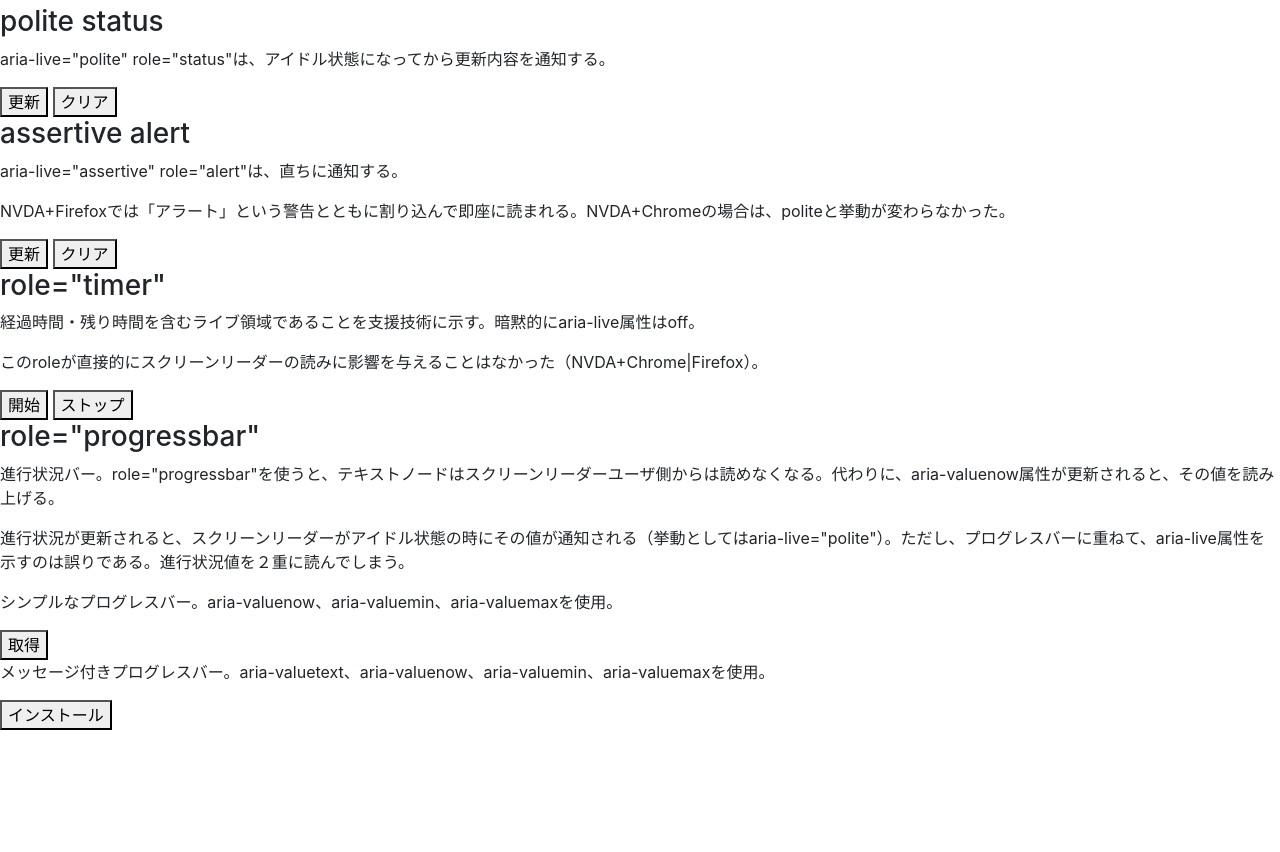
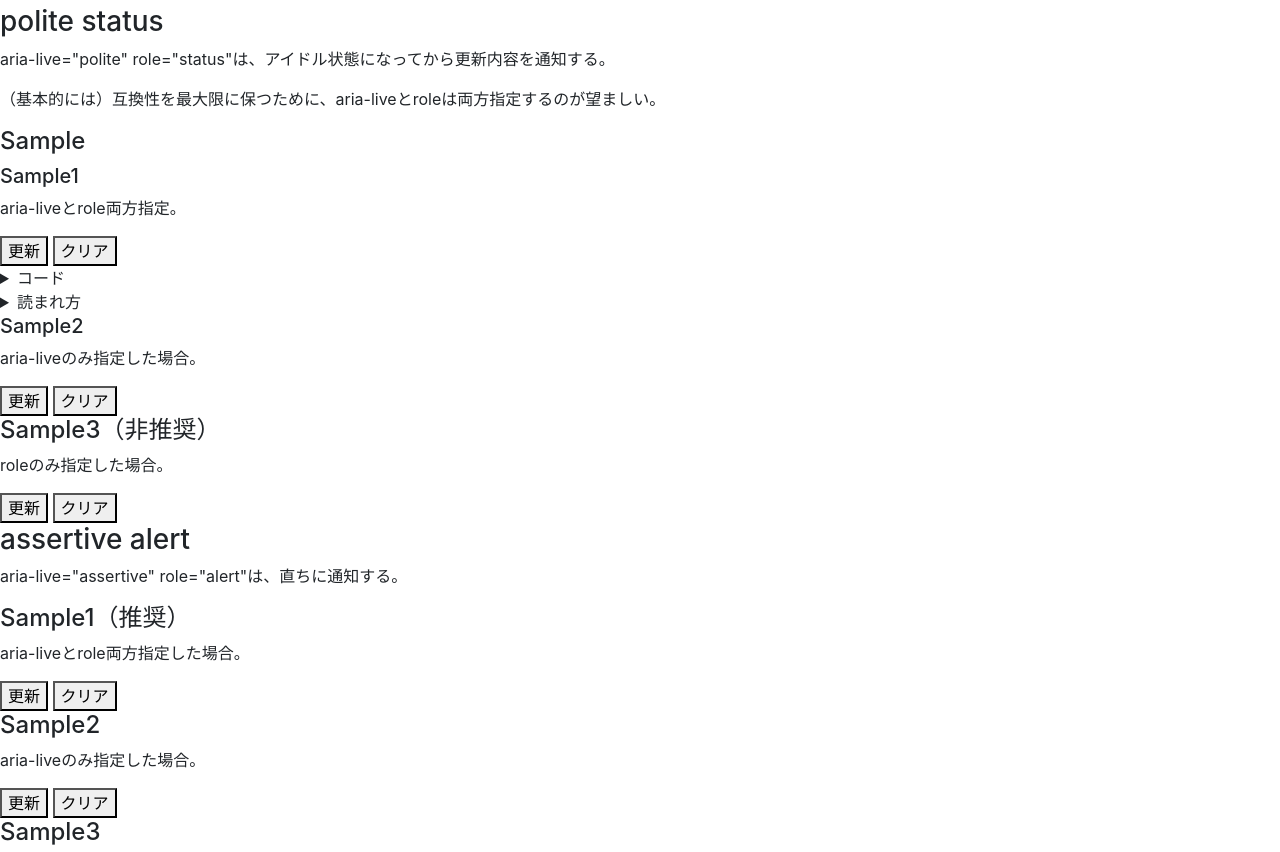
Before and after one commit to blindsoup/a11y-wai-aria-sample, a website: page live-region.html in a window 1280 px wide. Shown: the part 97-949 px from the top of the page. Before the commit the page ends 827 px from the top, so only its background shows below. Drawn offline with nearby package versions, Linux system fonts and the light colour scheme.

Commit message:
Add sample, code, and screenreader feedback for aria-live="polite"

```diff
--- a/live-region.html
+++ b/live-region.html
@@ -18,19 +18,77 @@
     <h3>polite status</h3>
     <div>
         <p>aria-live="polite" role="status"は、アイドル状態になってから更新内容を通知する。</p>
+        <p>（基本的には）互換性を最大限に保つために、aria-liveとroleは両方指定するのが望ましい。</p>
+    </div>
+
+    <h4>Sample</h4>
+    <h5>Sample1</h5>
+    <div>
+        <p>aria-liveとrole両方指定。</p>
         <button type="button" class="action">更新</button>
         <button type="button" class="clear">クリア</button>
     </div>
     <div class="message" aria-live="polite" role="status"></div>
+    <details>
+        <summary>コード</summary>
+        <code><pre>
+&lt;div role="status" aria-live="polite"&gt;
+    message hoge
+&lt;/div&gt;
+        </pre></code>
+    </details>
+
+    <details>
+        <summary>読まれ方</summary>
+        <p>メッセージ内容を<code>x</code>とし、読み方を記述。</code></p>
+        <ul>
+            <li>NVDA + Chrome: x</li>
+            <li>NVDA + Firefox: x</li>
+        </ul>
+    </details>
+    <h5>Sample2</h5>
+    <div>
+        <p>aria-liveのみ指定した場合。</p>
+        <button type="button" class="action">更新</button>
+        <button type="button" class="clear">クリア</button>
+    </div>
+    <div class="message" aria-live="polite"></div>
+
+    <h4>Sample3（非推奨）</h4>
+    <div>
+        <p>roleのみ指定した場合。</p>
+        <button type="button" class="action">更新</button>
+        <button type="button" class="clear">クリア</button>
+    </div>
+    <div class="message" role="status"></div>
 
     <h3>assertive alert</h3>
     <div>
         <p>aria-live="assertive" role="alert"は、直ちに通知する。</p>
-        <p>NVDA+Firefoxでは「アラート」という警告とともに割り込んで即座に読まれる。NVDA+Chromeの場合は、politeと挙動が変わらなかった。</p>
+    </div>
+    <h4>Sample1（推奨）</h4>
+    <div>
+        <p>aria-liveとrole両方指定した場合。</p>
         <button type="button" class="action">更新</button>
         <button type="button" class="clear">クリア</button>
     </div>
     <div class="message" id="message2" aria-live="assertive" role="alert"></div>
+
+    <h4>Sample2</h4>
+    <div>
+        <p>aria-liveのみ指定した場合。</p>
+        <button type="button" class="action">更新</button>
+        <button type="button" class="clear">クリア</button>
+    </div>
+    <div class="message" aria-live="assertive"></div>
+
+    <h4>Sample3</h4>
+    <div>
+        <p>roleのみ指定した場合。</p>
+        <button type="button" class="action">更新</button>
+        <button type="button" class="clear">クリア</button>
+    </div>
+    <div class="message" role="alert"></div>
 
     <h3>role="timer"</h3>
     <div>
```
